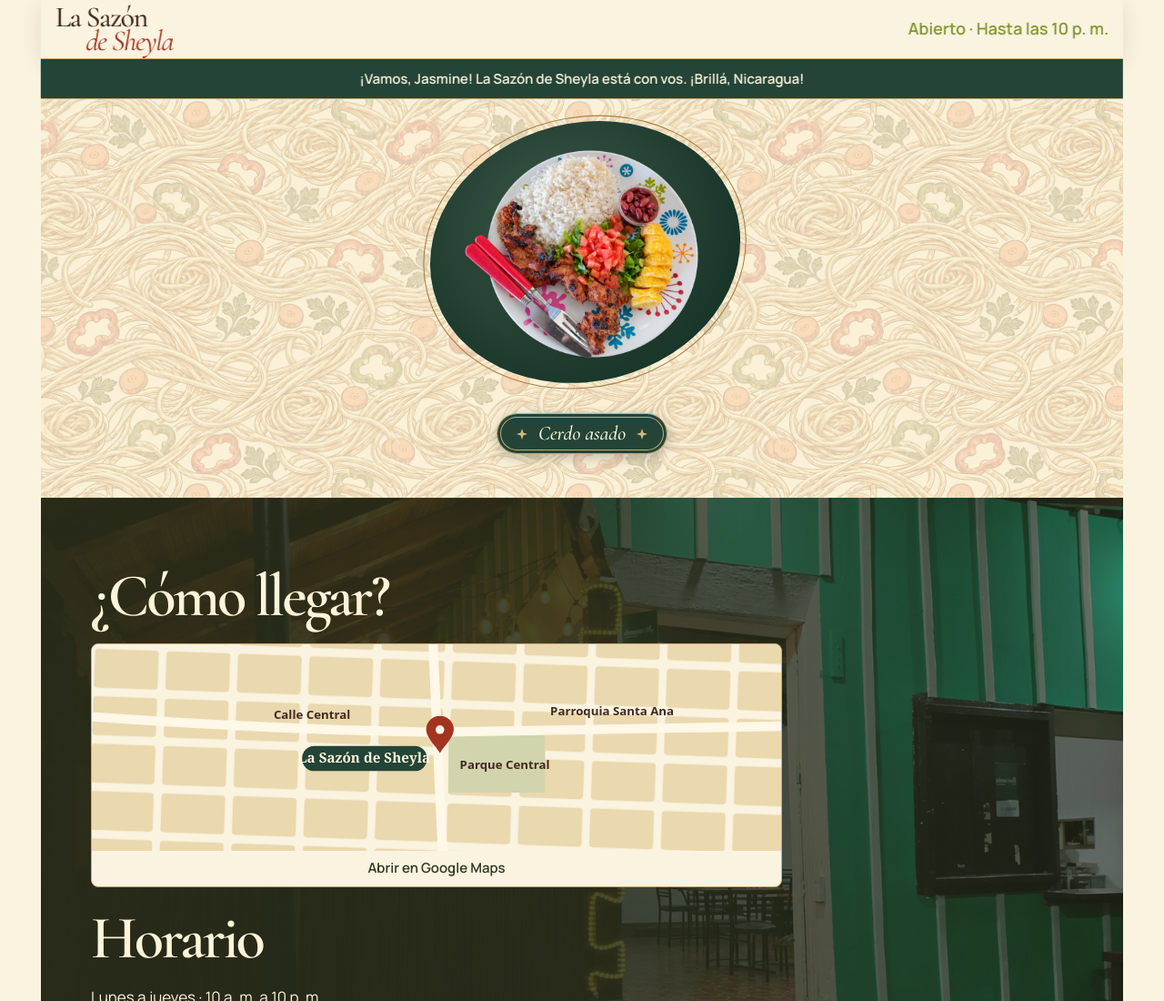
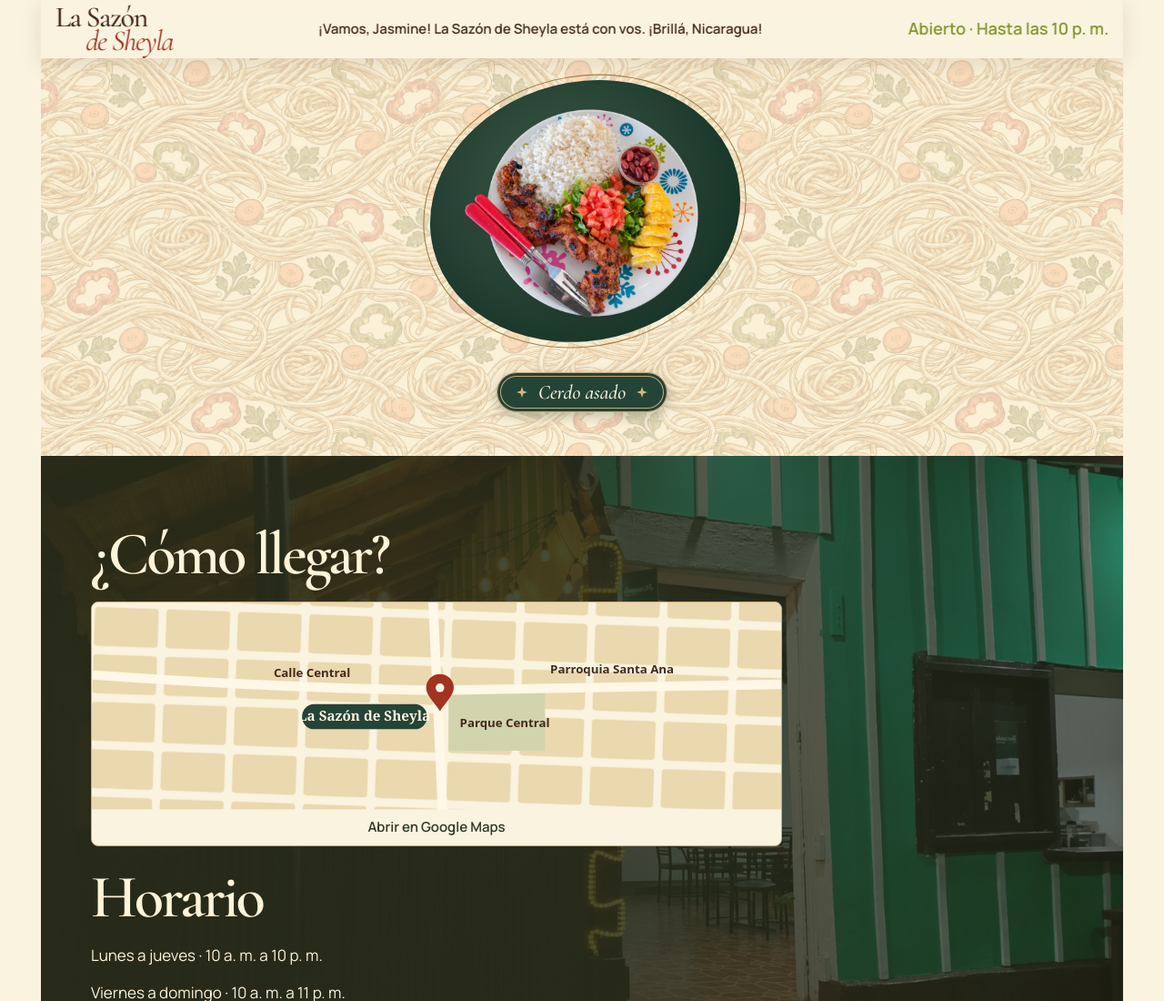
Before and after one commit to reySanchezDev/LP_SmooControl, an Astro site: page / in a window 1280 px wide. Shown: the top 1100 px of the page at 91% size. Built offline with nearby package versions, Linux system fonts and the light colour scheme; Astro itself is replaced by a stand-in of ours.

Commit message:
Keep desktop announcement inside the existing 64px header
Place the message between the brand and status without an extra band or vertical space. Preserve the taller mobile strip and midnight expiration. Update campaign documentation.

```diff
--- a/src/pages/index.astro
+++ b/src/pages/index.astro
@@ -421,6 +421,26 @@ html.scrolled header.fixed-name h1 i{
 .header-message-text{display:inline-block}
 html.has-header-message .title-space{height:calc(64px + var(--header-message-height,0px))!important}
 html.has-header-message{scroll-padding-top:calc(80px + var(--header-message-height,0px))!important}
+@media(min-width:721px){
+  html.has-header-message header.fixed-name{
+    display:grid!important;
+    grid-template-columns:max-content minmax(0,1fr) max-content;
+  }
+  html.has-header-message header.fixed-name h1{grid-column:1;grid-row:1}
+  html.has-header-message #header-estado{grid-column:3;grid-row:1}
+  .header-message{
+    position:static;
+    grid-column:2;
+    grid-row:1;
+    min-width:0;
+    min-height:0;
+    padding:0;
+    border:0;
+    background:none;
+    color:#43291e;
+    line-height:1.3;
+  }
+}
 @media(max-width:720px){
   .header-message{min-height:64px;padding:14px 16px}
   .header-message-text{width:max-content;white-space:nowrap}
--- a/src/scripts/header-messages.mjs
+++ b/src/scripts/header-messages.mjs
@@ -25,7 +25,8 @@ export function initHeaderMessages() {
   let refreshing = false;
 
   function measure() {
-    const height = banner.hidden ? 0 : banner.getBoundingClientRect().height;
+    // Only the mobile strip lives below the original 64px header.
+    const height = banner.hidden || !matchMedia('(max-width:720px)').matches ? 0 : banner.getBoundingClientRect().height;
     root.style.setProperty('--header-message-height', `${height}px`);
     const overflow = Math.max(0, text.scrollWidth - viewport.clientWidth);
     banner.classList.toggle('has-overflow', overflow > 1);
```
Also changed, not shown: docs/mensajes-header.md (+8 -4 lines).
